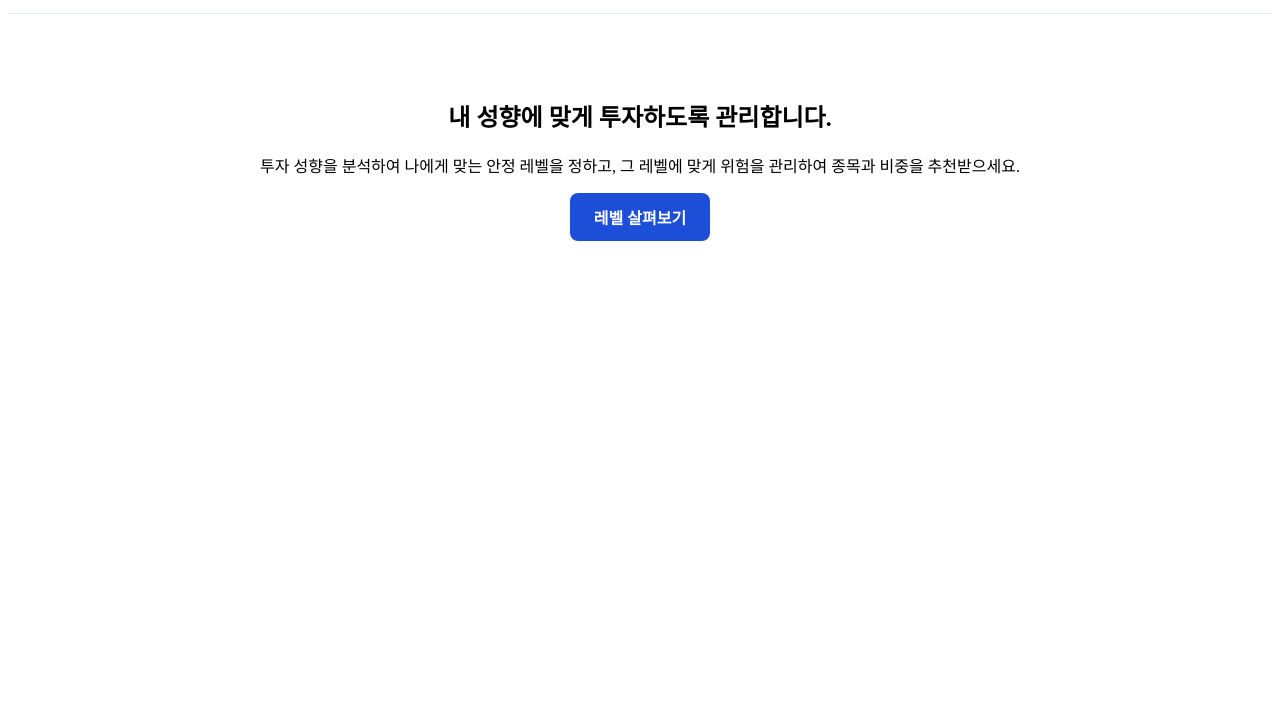
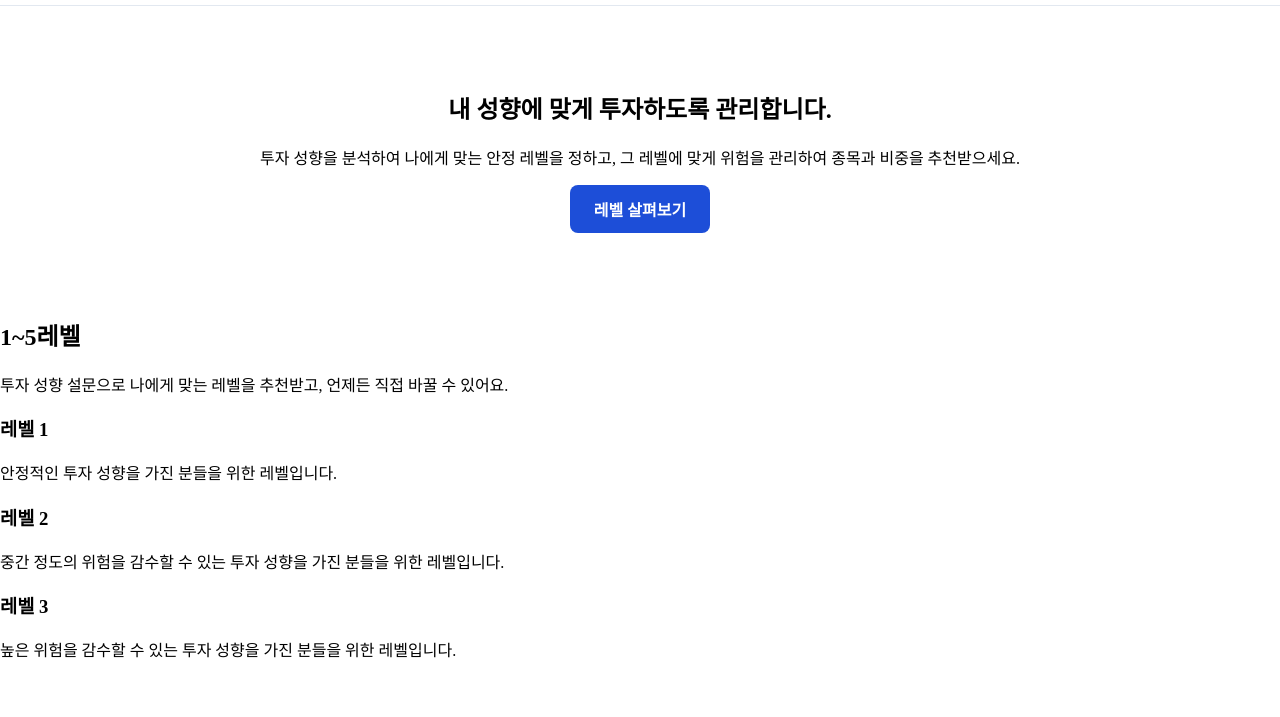
Before and after one commit to yubin0114/stability-invest-landing, a plain HTML site: page index.html in a window 1280 px wide. Shown: the part 83-800 px from the top of the page. Drawn offline with Linux system fonts and the light colour scheme.

Commit message:
feat: 레벨 섹션과 카드 뼈대 차가, body 기본 여백 제거

```diff
--- a/index.html
+++ b/index.html
@@ -32,6 +32,24 @@
             <a href="#levels" class="button">레벨 살펴보기</a>
         </section>
 
+        <section id="levels" class="levels">
+            <h2>1~5레벨</h2>
+            <p>투자 성향 설문으로 나에게 맞는 레벨을 추천받고, 언제든 직접 바꿀 수 있어요.</p>
+            <div class="level-cards">
+                <div class="level-card">
+                    <h3>레벨 1</h3>
+                    <p>안정적인 투자 성향을 가진 분들을 위한 레벨입니다.</p>
+                </div>
+                <div class="level-card">
+                    <h3>레벨 2</h3>
+                    <p>중간 정도의 위험을 감수할 수 있는 투자 성향을 가진 분들을 위한 레벨입니다.</p>
+                </div>
+                <div class="level-card">
+                    <h3>레벨 3</h3>
+                    <p>높은 위험을 감수할 수 있는 투자 성향을 가진 분들을 위한 레벨입니다.</p>
+                </div>
+            </div>
+        </section>
     </main>
 
 
--- a/style.css
+++ b/style.css
@@ -1,3 +1,7 @@
+body {
+    margin: 0;
+}
+
 .logo {
     text-decoration: none;
     font-size: 1.25rem;
```
